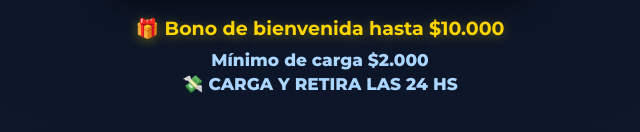
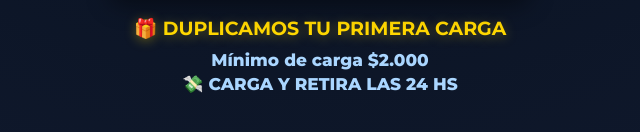
Before and after one commit to martindropzen7776/B30, a plain HTML site: page index.html in a window 1280 px wide. Shown: the part 620-752 px from the top of the page, 320-960 px from the left. Drawn offline with Linux system fonts and the light colour scheme.

Commit message:
Update index.html

```diff
--- a/index.html
+++ b/index.html
@@ -143,7 +143,7 @@
 
     <!-- TEXTO INFERIOR -->
     <div class="footer">
-      <p>🎁 Bono de bienvenida hasta $10.000</p>
+      <p>🎁 DUPLICAMOS TU PRIMERA CARGA</p>
       <h2>Mínimo de carga $2.000</h2>
       <h2>💸 CARGA Y RETIRA LAS 24 HS</h2>
     </div>
```
